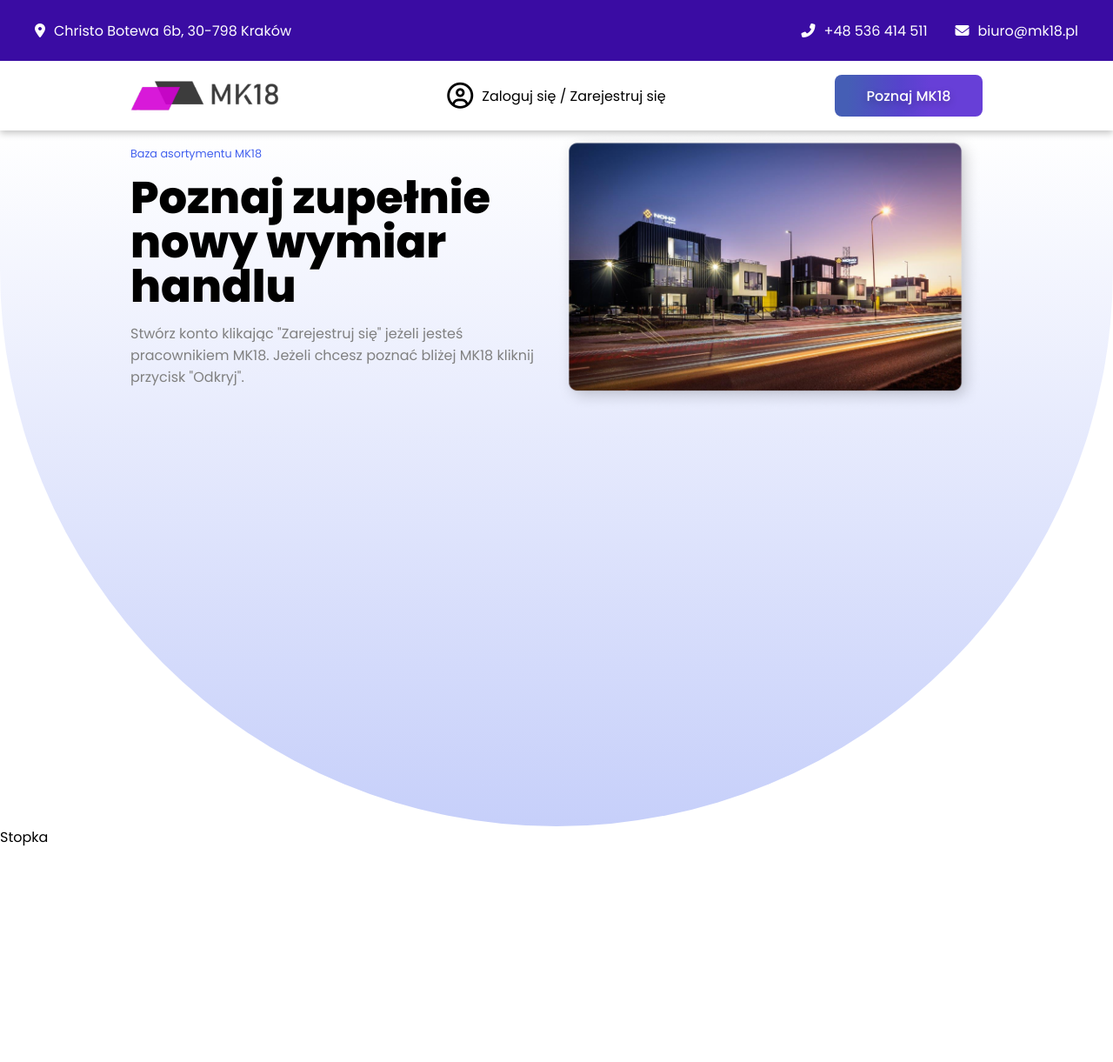
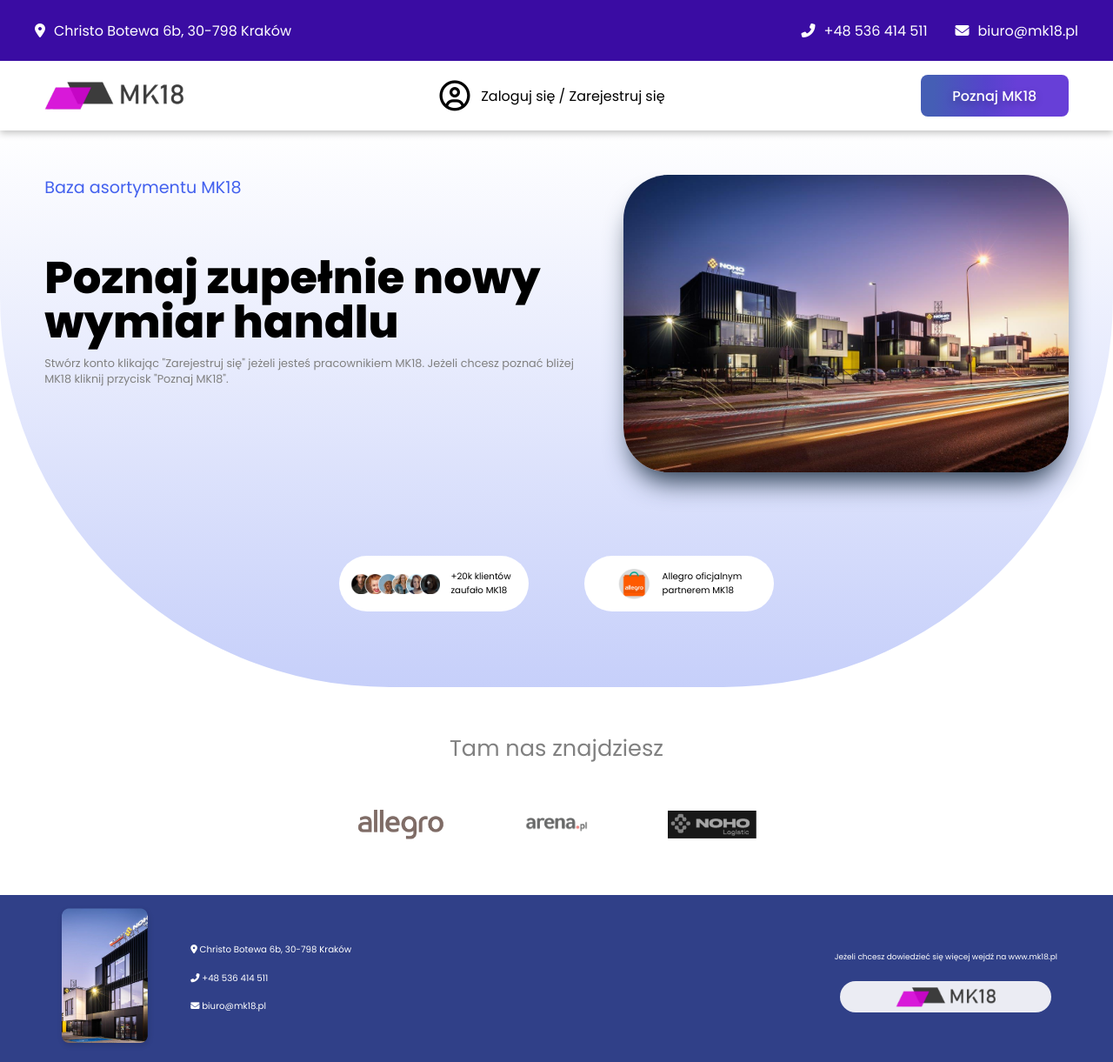
Before and after one commit to JakubPawlica/Projekt-Wdpai, a PHP site: page /public/views/dashboard.html in a window 1280 px wide. Shown: the whole page at 87% size. Before the commit the page ends 973 px from the top, so only its background shows below. Run offline with PHP 8.4, Linux system fonts and the light colour scheme; some libraries are stand-ins or nearby versions.

Commit message:
Home page DONE

```diff
--- a/public/styles/style.css
+++ b/public/styles/style.css
@@ -70,8 +70,8 @@ nav {
 }
 
 nav > img {
-    width: 170px;
-    margin-left: 150px;
+    width: 160px;
+    margin-left: 4vw;
 }
 
 .login-section {
@@ -82,12 +82,12 @@ nav > img {
 }
 
 .login-section > i {
-    font-size: 30px;
-    margin-right: 10px;
+    font-size: 35px;
+    margin-right: 1vw;
 }
 
 nav > button {
-    margin-right: 150px;
+    margin-right: 4vw;
     width: 170px;
     background-image: linear-gradient(92.88deg, #455EB5 9.16%, #5643CC 43.89%, #673FD7 64.72%);
     border-radius: 8px;
@@ -114,37 +114,38 @@ nav > button:hover {
     transition-duration: .1s;
 }
 
-main {
+.fade-background {
     background: linear-gradient(180deg, rgba(76, 201, 240, 0) 0%, rgba(67, 97, 238, 0.30) 100%);
-    border-bottom-left-radius: 900px;
-    border-bottom-right-radius: 900px;
-    min-height: 100vh;
-    display: grid;
-    grid-template-columns: 1fr 1fr;
-    grid-template-rows: auto 1fr;
-    grid-template-areas:
-    "text-section photo-section"
-    "addon-one addon-two";
+    border-bottom-left-radius: 35vw;
+    border-bottom-right-radius: 35vw;
+    height: 50vw;
+}
+
+.wrapper {
+    padding: 0 4vw;
+    padding-top: 4vw;
+    display: flex;
+    flex-direction: row;
+    align-items: start;
+    justify-content: center;
 }
 
 .text-section {
-    grid-area: text-section;
-    padding-left: 150px;
-    align-self: center;
+    flex: 1;
+    padding-right: 4vw;
 }
 
 .text-one {
-    margin-bottom: 16px;
     margin-top:0;
-    padding:0;
+    margin-bottom: 5vw;
     font-weight: 400;
-    font-size: 1vw;
+    font-size: 1.5vw;
     color: rgb(67, 97, 238);
 }
 
 .text-two {
-    margin:0;
-    padding:0;
+    margin-top:0;
+    margin-bottom:0;
     font-weight: 800;
     font-size: 4vw;
     line-height: 4vw;
@@ -152,20 +153,151 @@ main {
 }
 
 .text-three {
+    margin-bottom:0;
+    font-size: 1vw;
     font-family: Poppins;
     color: rgb(128, 128, 128);
 }
 
-.photo-section {
-    grid-area: photo-section;
-    padding-right: 150px;
-    align-self: bottom;
+.photo-section > img {
+    width: 40vw;
+    border-radius: 4vw;
+    object-fit: cover;
+    box-shadow: rgb(38, 57, 77) 0px 20px 30px -10px;
 }
 
-.first-container {
-    grid-area: addon-one;
+.wrapper-two {
+    padding: 0 4vw;
+    padding-top: 7vw;
+    display: flex;
+    flex-direction: row;
+    align-items: center;
+    justify-content: center;
 }
 
-.second-container {
-    grid-area: addon-two;
+.first-con {
+    display: flex;
+    flex-direction: row;
+    align-items: center;
+    justify-content: space-around;
+    width: 15vw;
+    height: 5vw;
+    background-color: white;
+    border-radius: 130px;
+    padding-left: 1vw;
+    padding-right: 1vw;
+    margin-right: 5vw;
 }
+
+.first-con > img{
+    width: 8vw;
+    margin-right: 1vw;
+}
+
+.first-con > p{
+    font-size: 0.8vw;
+}
+
+.second-con {
+    display: flex;
+    flex-direction: row;
+    align-items: center;
+    justify-content: space-around;
+    width: 13vw;
+    height: 5vw;
+    background-color: white;
+    border-radius: 130px;
+    padding-left: 3vw;
+    padding-right: 1vw;
+}
+
+.second-con > img{
+    width: 3vw;
+    margin-right: 1vw;
+}
+
+.second-con > p{
+    font-size: 0.8vw;
+}
+
+.text-collab {
+    padding: 0 4vw;
+    padding-top: 2vw;
+    padding-bottom: 2vw;
+    display: flex;
+    flex-direction: row;
+    align-items: center;
+    justify-content: center;
+}
+
+.text-collab > p{
+    font-size: 2vw;
+    color: rgb(128, 128, 128);
+}
+
+.gray-logos {
+    display: flex;
+    flex-direction: row;
+    align-items: center;
+    justify-content: center;
+    margin-bottom: 5vw;
+}
+
+.gray-logos > img {
+    width: 8vw;
+    margin-right: 3vw;
+    margin-left: 3vw;
+}
+
+footer {
+    height: 15vw;
+    background-color: rgb(48, 64, 136);
+    display: flex;
+    flex-direction: row;
+    align-items: center;
+    justify-content: space-between;
+}
+
+.first-footer {
+    display: flex;
+    flex-direction: row;
+    align-items: center;
+    justify-content: center;
+}
+
+.first-footer > img {
+    width: 9vw;
+    margin-left: 5vw;
+}
+
+.footer-info-list {
+    color: white;
+    font-size: 0.8vw;
+}
+
+.footer-info-list > ul {
+    display: flex;
+    flex-direction: column;
+    gap: 1.3vw;
+    list-style-type: none;
+}
+
+.second-footer {
+    display: flex;
+    flex-direction: column;
+    margin-right: 5vw;
+    color: white;
+    font-size: 0.7vw;
+}
+
+.second-footer > img {
+    width: 9vw;
+    margin-top: 1vw;
+    align-self: center;
+    background-color: rgb(255,255,255,0.9);
+    border-radius: 5vw;
+    padding-left: 5vw;
+    padding-right: 5vw;
+    padding-top: 0.5vw;
+    padding-bottom: 0.5vw;
+}
--- a/public/views/dashboard.html
+++ b/public/views/dashboard.html
@@ -32,6 +32,8 @@
         <button>Poznaj MK18</button>
     </nav>
     <main>
+        <div class="fade-background">
+            <div class="wrapper">
                 <div class="text-section">
                     <p class="text-one">
                         Baza asortymentu MK18
@@ -40,19 +42,53 @@
                         Poznaj zupełnie nowy wymiar handlu
                     </p>
                     <p class="text-three">
-                Stwórz konto klikając "Zarejestruj się" jeżeli jesteś pracownikiem MK18. Jeżeli chcesz poznać bliżej MK18 kliknij przycisk "Odkryj".
+                        Stwórz konto klikając "Zarejestruj się" jeżeli jesteś pracownikiem MK18. Jeżeli chcesz poznać bliżej MK18 kliknij przycisk "Poznaj MK18".
                     </p>
                 </div>
                 <div class="photo-section">
-            <img src="../styles/noho.png" alt="noho" style="max-width:100%">
+                    <img src="../styles/noho.jpeg" alt="noho">
                 </div>
-        <div class="first-container">
             </div>
-        <div class="second-container">
+
+            <div class="wrapper-two">
+                <div class="first-con">
+                    <img src="../styles/klienci.jpg" alt="mk18">
+                    <p>+20k klientów zaufało MK18</p>
+                </div>
+                <div class="second-con">
+                    <img src="../styles/allegro.jpg" alt="mk18">
+                    <p>Allegro oficjalnym partnerem MK18</p>
+                </div>
+            </div>
+        </div>
+
+        <div class="text-collab">
+            <p>Tam nas znajdziesz</p>
+        </div>
+
+        <div class="gray-logos">
+            <img src="../styles/allegro_grey.png" alt="noho">
+            <img src="../styles/arena_grey.png" alt="noho">
+            <img src="../styles/noho_grey.png" alt="noho">
         </div>
     </main>
     <footer>
-        Stopka
+        <div class="first-footer">
+            <img src="../styles/noho2.png" alt="noho2">
+            <div class="footer-info-list">
+                <ul>
+                    <li><i class="fa-solid fa-location-dot"></i> Christo Botewa 6b, 30-798 Kraków</li>
+                    <li><i class="fa-solid fa-phone-flip"></i> +48 536 414 511</li>
+                    <li><i class="fa-solid fa-envelope"></i> biuro@mk18.pl</li>
+                </ul>
+            </div>
+        </div>
+
+        <div class="second-footer">
+            <p>Jeżeli chcesz dowiedzieć się więcej wejdź na www.mk18.pl</p>
+            <img src="../styles/mk18-icon.png" alt="mk18">
+        </div>
+
     </footer>
 </body>
 </html>
```
Also changed, not shown: public/styles/noho.jpeg (added). Lines whose indentation alone changed are shown as unchanged.
